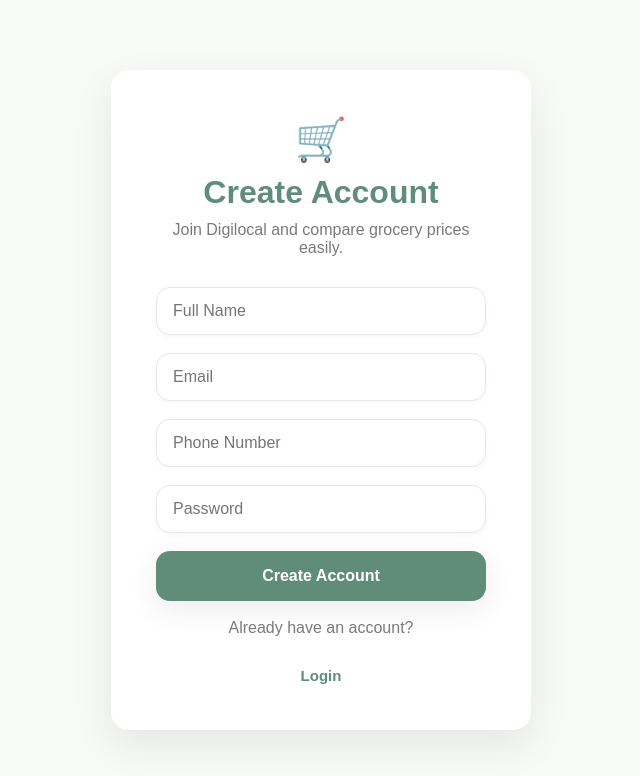
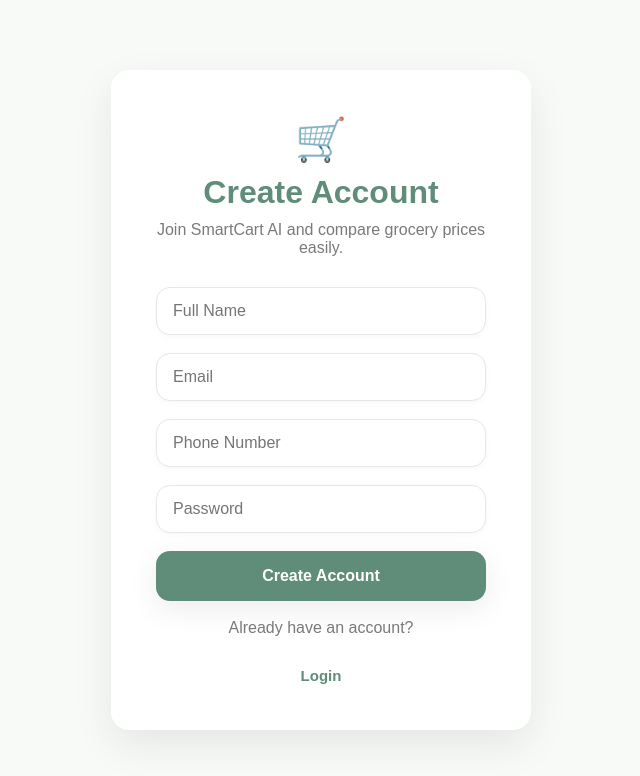
Before and after one commit to aloksrraj-aj/SMARTCART_AI, a React (Vite) app in the folder frontend/: page /signup in a window 1280 px wide. Shown: the top 776 px of the page, without its empty margins (319-959 px from the left). Built offline with nearby package versions, Linux system fonts and the light colour scheme.

Commit message:
Update Signup page branding to SmartCart AI

```diff
--- a/frontend/src/pages/Signup.jsx
+++ b/frontend/src/pages/Signup.jsx
@@ -94,7 +94,7 @@
 
                 <p>
 
-                    Join Digilocal and compare grocery prices easily.
+                    Join SmartCart AI and compare grocery prices easily.
 
                 </p>
 
```
